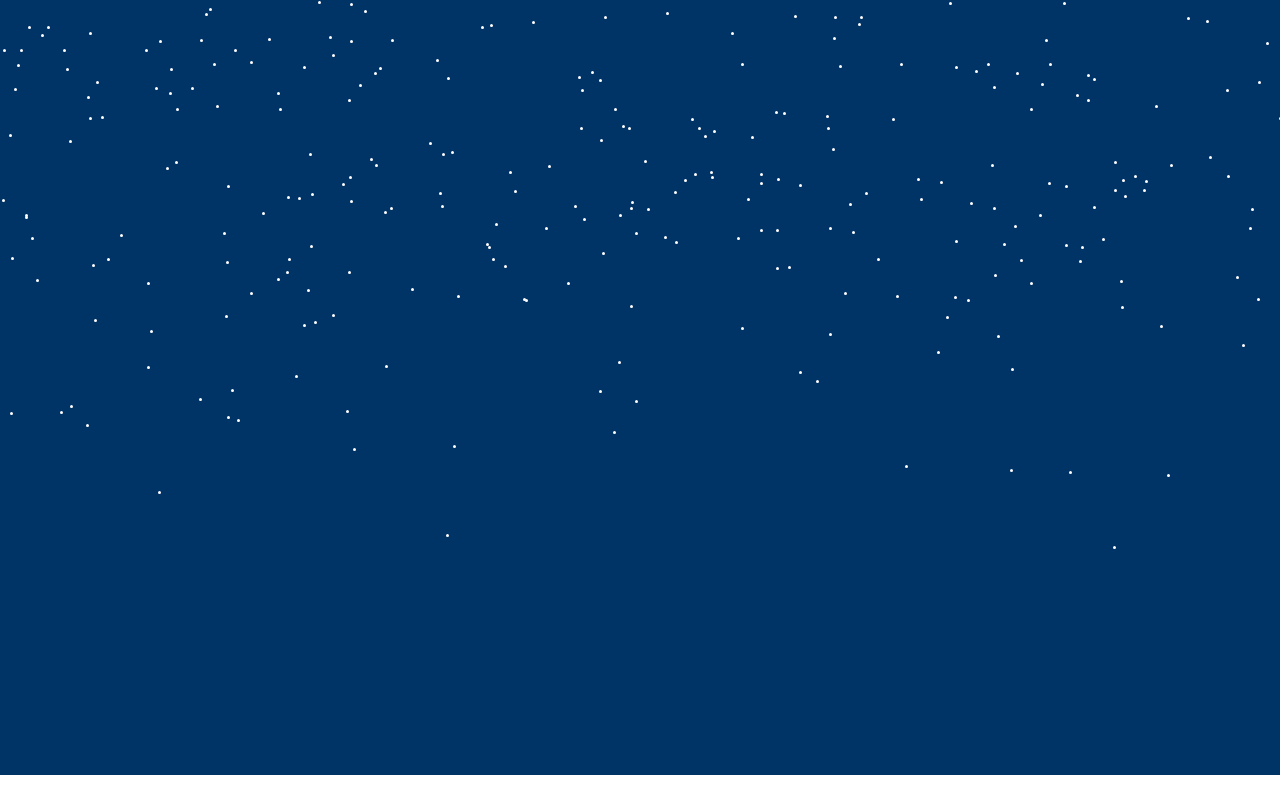
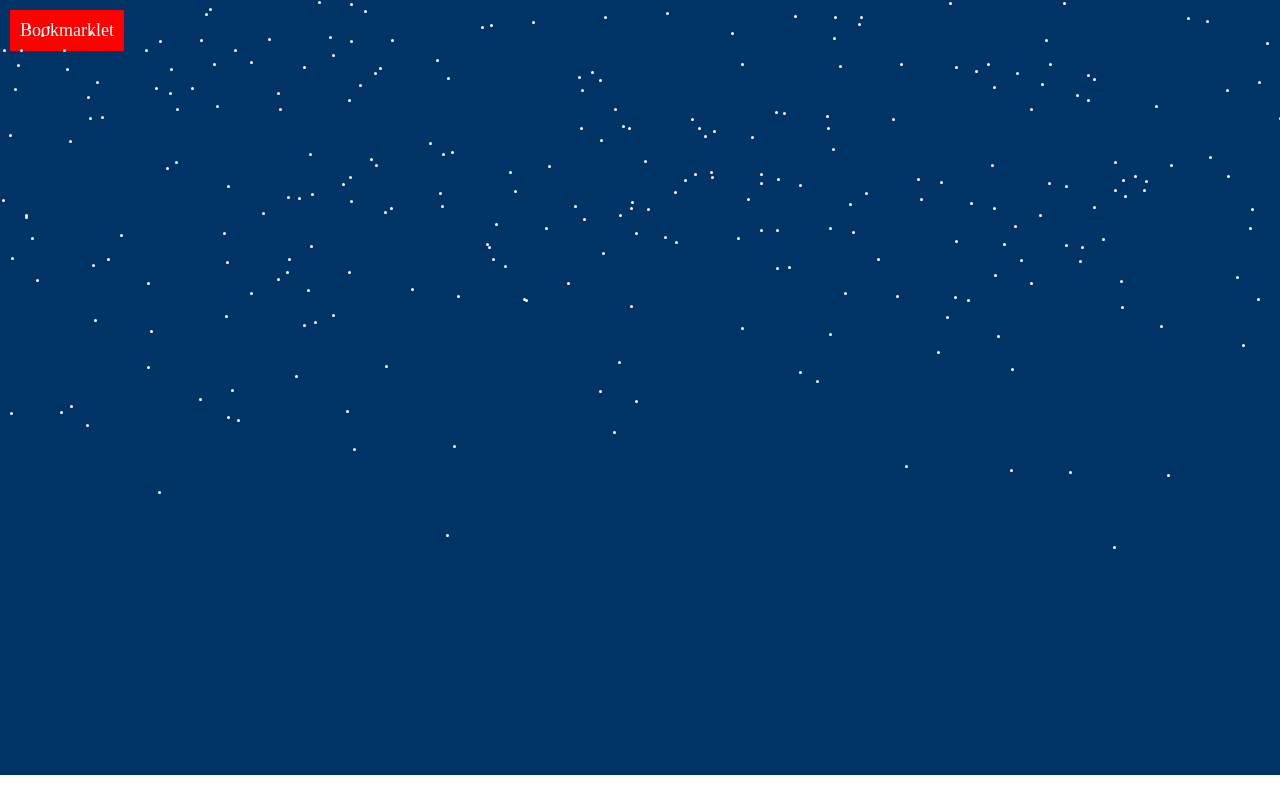
Before and after one commit to drknave/snow, a plain HTML site: page index.html in a window 1280 px wide. Both pictures are taken after a click on the button "LET IT SNOW". Drawn offline with Linux system fonts and the light colour scheme.

Commit message:
Add bookmarklet link to index

```diff
--- a/index.html
+++ b/index.html
@@ -71,6 +71,20 @@
 
 			background-color: rgba(0,51,102,.5);
 		}
+
+		#bookmarkletLink {
+			position: absolute;
+			display: none;
+			top: 10px;
+			left: 10px;
+			padding: 10px;
+
+			background-color: red;
+			color: white;
+			text-decoration: none;
+			text-align: center;
+			font-size: 18px;
+		}
 	</style>
 	<script>
 		_flakeCount = 500;
@@ -81,6 +95,9 @@
 		function start() {
 			var overlay = document.getElementById('overlay');
 			overlay.style.display = 'none';
+
+			var link = document.getElementById('bookmarkletLink');
+			link.style.display = 'block';
 
 			createFlakes(_flakeCount);
 		}
@@ -116,5 +133,64 @@
 		<button onClick="start()">LET IT SNOW</button>
 	</div>
 	<div id="ground"></div>
+	<a id="bookmarkletLink" href="javascript:(function() {
+		_flakeCount = 500;
+		_maxFallDuration = 10;
+		_minFallDuration = 4;
+		_maxFallDelay = 5;
+
+		document.body.style.position = 'relative';
+
+		addKeyframesStyle();
+		createFlakes(_flakeCount);
+
+		function addKeyframesStyle() {
+				var styles = document.createElement('style');
+				styles.type = 'text/css';
+				styles.innerHTML = '@keyframes snowfall {from {top: 0;} to {top: 100%;}}';
+				document.getElementsByTagName('head')[0].appendChild(styles);
+		}
+
+		function createFlakes(flakeCount) {
+			for(var i = 0; i < flakeCount; i++) {
+				var flake = document.createElement('div');
+				applyFlakeStyles(flake);
+				document.body.appendChild(flake);
+			}
+		}
+
+		function applyFlakeStyles(flake) {
+			flake.style.position = 'absolute';
+			flake.style.width = '3px';
+			flake.style.height = '3px';
+			flake.style.top = '-3px';
+			flake.style.left = getRandomLeftPosition();
+			flake.style.zIndex = '99';
+
+			flake.style.backgroundColor = 'white';
+			flake.style.border = 'solid';
+			flake.style.borderColor = '#C7C7C7';
+			flake.style.borderRadius = '50%';
+			flake.style.borderWidth = '1px';
+
+			flake.style.animationName = 'snowfall';
+			flake.style.animationDuration = getRandomFallDuration();
+			flake.style.animationDelay = getRandomFallDelay();
+			flake.style.animationIterationCount = 'infinite';
+			flake.style.animationTimingFunction = 'linear';
+		}
+
+		function getRandomLeftPosition() {
+		  return (Math.random() * window.innerWidth) + 'px';
+		}
+
+		function getRandomFallDuration() {
+			return (Math.floor(Math.random() * (_maxFallDuration - _minFallDuration)) + _minFallDuration) + 's';
+		}
+
+		function getRandomFallDelay() {
+			return (Math.random() * _maxFallDelay) + 's';
+		}
+	})()">Bookmarklet</a>
 </body>
 </html>
```
